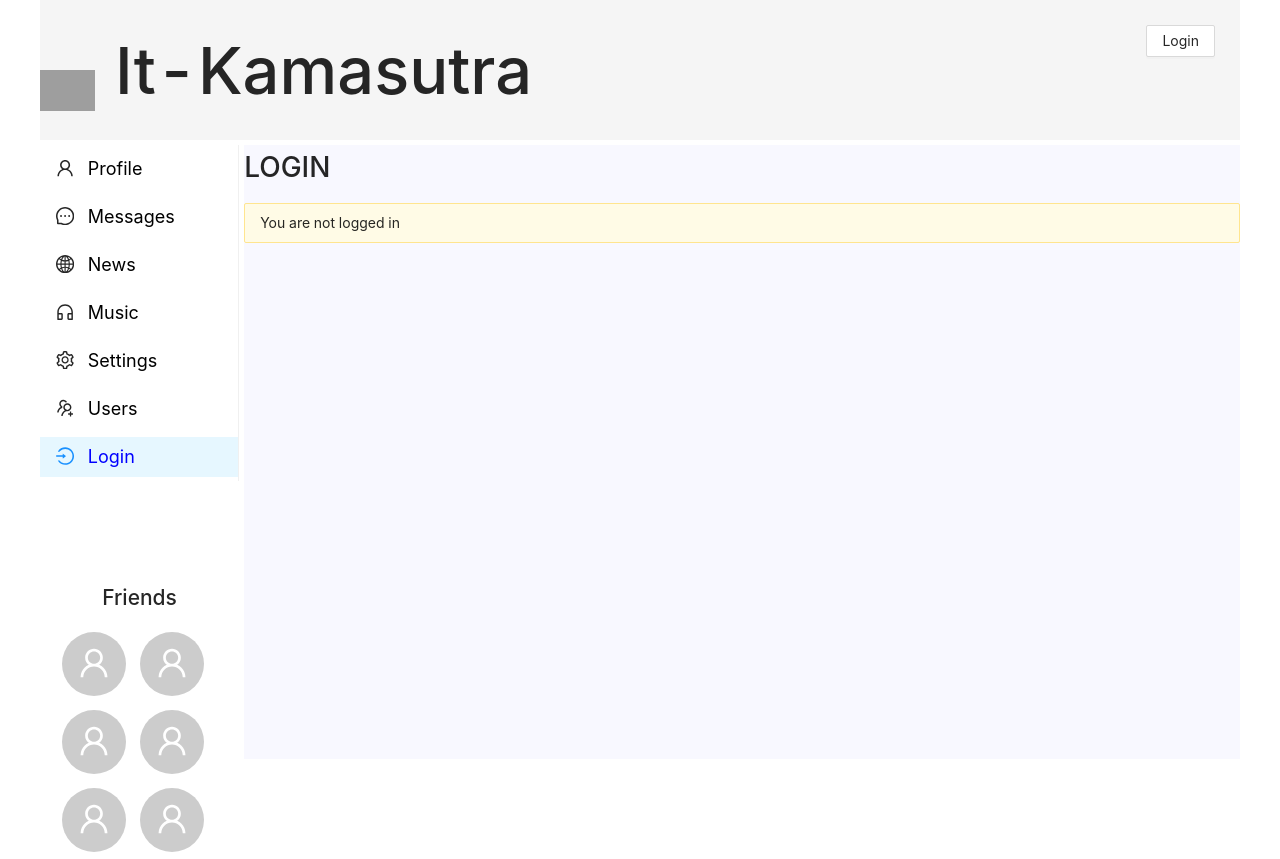
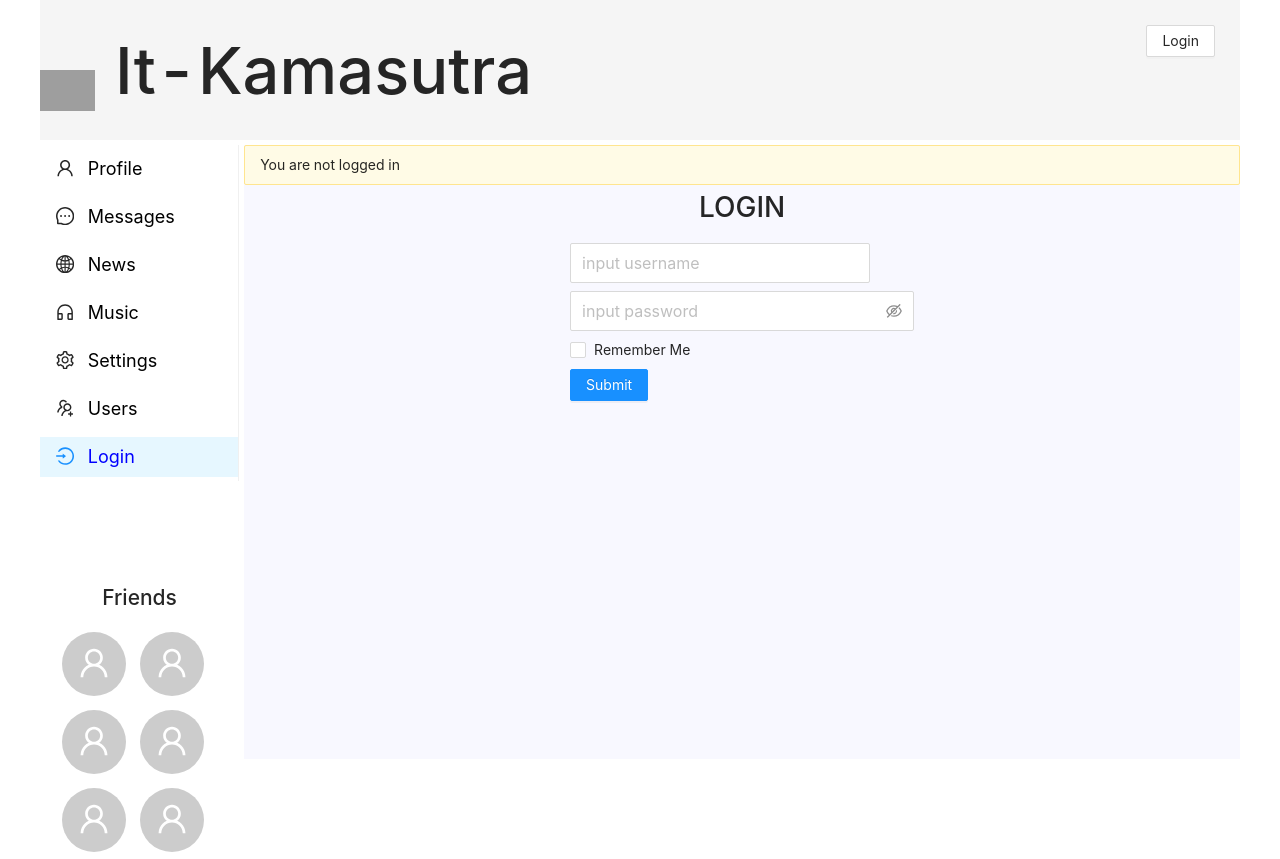
Before and after one commit to likejean/it-kamasutra, a React (Create React App) app: page /login in a window 1280 px wide. Built offline with nearby package versions, Linux system fonts and the light colour scheme; no server answers; grey boxes are pictures that could not be loaded.

Commit message:
Added User Login Redux Form

```diff
--- a/package.json
+++ b/package.json
@@ -15,6 +15,7 @@
     "react-router-dom": "^5.2.0",
     "react-scripts": "4.0.3",
     "redux": "^4.1.1",
+    "redux-form": "^8.3.7",
     "redux-thunk": "^2.3.0",
     "web-vitals": "^1.1.2"
   },
--- a/src/components/Dialogs/Dialogs.module.css
+++ b/src/components/Dialogs/Dialogs.module.css
@@ -29,10 +29,6 @@
     font-size: medium;
 }
 
-.messages {
-
-}
-
 .message {
     padding: 10px;
 }
--- a/src/components/Login/Login.jsx
+++ b/src/components/Login/Login.jsx
@@ -1,15 +1,31 @@
 import React from 'react';
-import {Alert} from "antd";
+import {Alert, Row} from "antd";
 import {connect} from "react-redux";
+import LoginForm from "./LoginForm";
+import {reduxForm} from "redux-form";
+
+
+const LoginReduxForm = reduxForm({
+    form: 'login'
+})(LoginForm);
+
 
 const Login = (props) => {
+
+    const onSubmit = (formData) => {
+        console.log(formData);
+    }
     return (
         <div>
-            <h1>LOGIN</h1>
             {!props.isAuth ? <Alert message="You are not logged in" type="warning" /> : <Alert message="You are logged in" type="success" />}
+            <Row justify="center">
+                <h1>LOGIN</h1>
+            </Row>
+            <LoginReduxForm onSubmit={onSubmit}/>
         </div>
     );
 }
+
 
 const mapStateToProps = (state) => ({
     isAuth: state.auth.isAuth
--- /dev/null
+++ b/src/components/Login/Login.module.css
@@ -0,0 +1,3 @@
+.formItem input{
+    width: 300px;
+}
--- /dev/null
+++ b/src/components/Login/LoginForm.jsx
@@ -0,0 +1,41 @@
+import React from 'react';
+import {Button, Row, Space} from "antd";
+import classes from "./Login.module.css";
+import {Field} from "redux-form";
+import {
+    LoginUserCheckboxFormInput,
+    LoginUserNameFormInput,
+    LoginUserPasswordFormInput
+} from "../utils/inputs/LoginFormInput";
+
+
+const LoginForm = (props) => {
+    //Контейнерная компонента, которая оборачивает форму. совершает следующие действия скрыто (под капотом):
+    // e.preventDefault(),
+    // get all from data and put them to object,
+    // props.onSubmit(formData) - поэтому в контейнерную компоненту нужно отправить onSubmit={onSubmit} функцию
+    return (
+        <Row justify="center">
+            <form onSubmit={props.handleSubmit}>
+                <Space direction='vertical'>
+                    <div className={classes.formItem}>
+                        <Field id="username" name={"username"} component={LoginUserNameFormInput} />
+                    </div>
+                    <div className={classes.formItem}>
+                        <Field id="password" name={"password"} component={LoginUserPasswordFormInput} />
+                    </div>
+                    <div className={classes.formItem}>
+                        <Field id="checkbox" name={"rememberMe"} component={LoginUserCheckboxFormInput} />
+                    </div>
+                    <div className={classes.formItem}>
+                        <Button type="primary" htmlType="submit">
+                            Submit
+                        </Button>
+                    </div>
+                </Space>
+            </form>
+        </Row>
+    );
+}
+
+export default LoginForm;
--- a/src/components/Profile/ProfileContainer.jsx
+++ b/src/components/Profile/ProfileContainer.jsx
@@ -2,8 +2,9 @@ import React, {Component} from 'react';
 import Profile from "./Profile";
 import {connect} from "react-redux";
 import {
-    getUserStatusThunkCreator, loadingUserStatusCreator,
-    setUserProfileThunkCreator, updateUserStatusThunkCreator
+    getUserStatusThunkCreator,
+    setUserProfileThunkCreator,
+    updateUserStatusThunkCreator
 } from "../../redux/profileReducer";
 import {withRouter} from "react-router-dom";
 import WithAuthRedirect from "../../hoc/WithAuthRedirect";
--- /dev/null
+++ b/src/components/utils/inputs/LoginFormInput.jsx
@@ -0,0 +1,50 @@
+import React, { Component } from 'react';
+import {Checkbox, Input} from 'antd';
+import { EyeInvisibleOutlined, EyeTwoTone } from '@ant-design/icons';
+
+
+export class LoginUserNameFormInput extends Component {
+    render() {
+        const {input: {value, onChange}} = this.props;
+        return (
+            <div>
+                <Input
+                    placeholder="input username"
+                    size='large'
+                    value={value}
+                    onChange={onChange}
+                />
+            </div>
+        )
+    }
+}
+
+export class LoginUserPasswordFormInput extends Component {
+    render() {
+        const {input: {value, onChange}} = this.props;
+        return (
+            <div>
+                <Input.Password
+                    placeholder="input password"
+                    value={value}
+                    size='large'
+                    onChange={onChange}
+                    iconRender={visible => (visible ? <EyeTwoTone /> : <EyeInvisibleOutlined />)}
+                />
+            </div>
+        )
+    }
+}
+
+export class LoginUserCheckboxFormInput extends Component {
+    render() {
+        const {input: {onChange}} = this.props;
+        return (
+            <div>
+                <Checkbox onChange={onChange}>
+                    Remember Me
+                </Checkbox>
+            </div>
+        )
+    }
+}
--- a/src/redux/redux-store.js
+++ b/src/redux/redux-store.js
@@ -4,6 +4,7 @@ import dialogsReducer from "./dialogsReducer";
 import sidebarReducer from "./sidebarReducer";
 import usersReducers from "./usersReducers";
 import authReducer from "./authReducer";
+import { reducer as formReducer } from 'redux-form';
 import thunk from "redux-thunk";
 
 
@@ -13,7 +14,8 @@ let reducers = combineReducers({
     dialogsPage: dialogsReducer,
     usersPage: usersReducers,
     sidebar: sidebarReducer,
-    auth: authReducer
+    auth: authReducer,
+    form: formReducer
 });
 
 //Assign reducer
```
Also changed, not shown: 1 other file (tests, documents, lock files or other folders).
